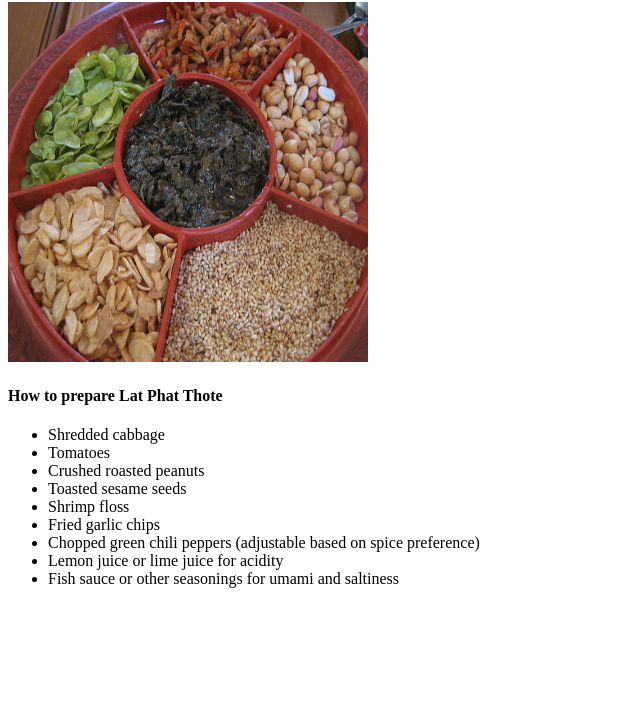
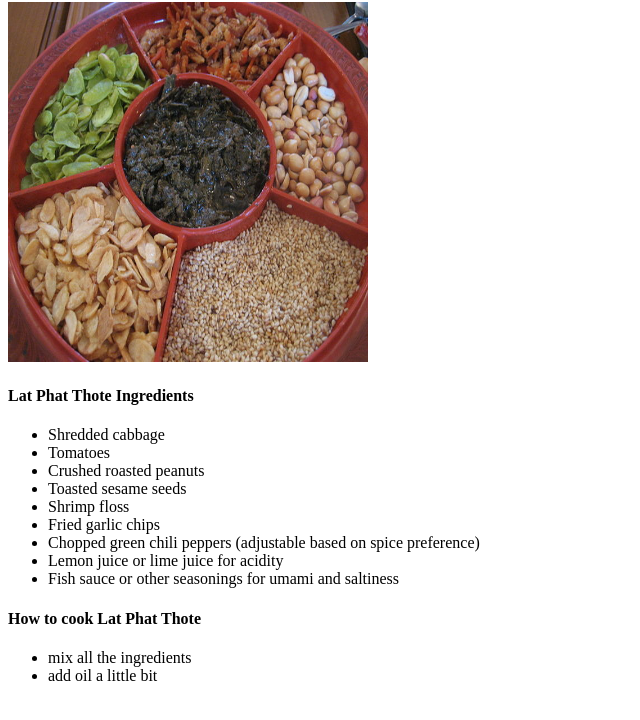
Before and after one commit to TheikdiSann/Recipes, a plain HTML site: page recipes/latphatthoteRecipe.html in a window 1280 px wide. Shown: the part 78-798 px from the top of the page, without its empty margins (0-640 px from the left). Drawn offline with Linux system fonts and the light colour scheme.

Commit message:
Add how to cook section in latphatthote.html

```diff
--- a/recipes/latphatthoteRecipe.html
+++ b/recipes/latphatthoteRecipe.html
@@ -11,7 +11,7 @@
     <img src="../image/latphtthote.jpeg" alt="latpahtthote photo" height="360" width="360">
 
     <!--Ingredients and how to cook-->
-    <h4>How to prepare Lat Phat Thote</h4>
+    <h4>Lat Phat Thote Ingredients</h4>
     <ul>
         <li>Shredded cabbage</li>
         <li>Tomatoes</li>
@@ -24,5 +24,14 @@
         <li>Fish sauce or other seasonings for umami and saltiness</li>
     </ul>
 
+    <!-- How to cook -->
+    <h4>How to cook Lat Phat Thote</h4>
+
+    <ul>
+        <li>mix all the ingredients</li>
+        <li>add oil a little bit</li>
+    </ul>
+
+
 </body>
 </html>
```
